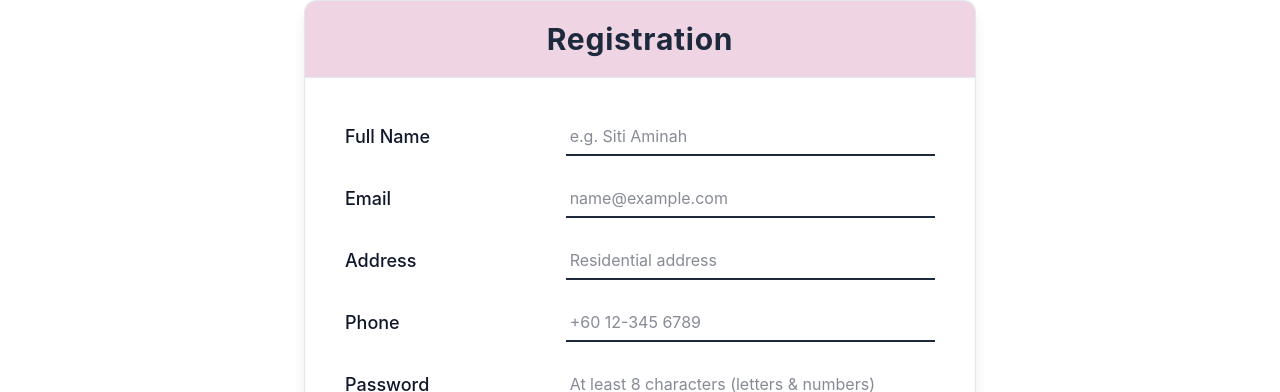
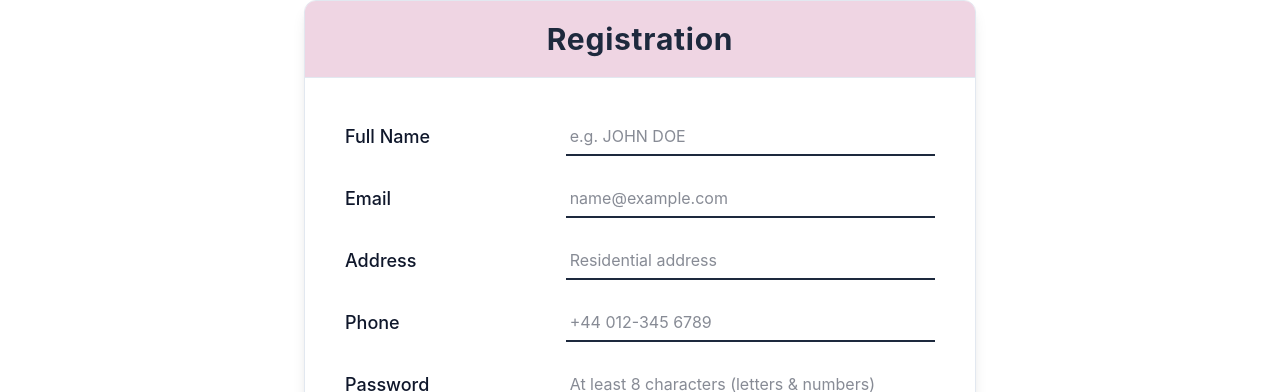
Before and after one commit to verlanski/KV6014-Group-Project, a React (Vite) app: page /register in a window 1280 px wide. Shown: the part 372-764 px from the top of the page. Built offline with nearby package versions, Linux system fonts and the light colour scheme.

Commit message:
auth pages 2

```diff
--- a/src/pages/RegisterPage.jsx
+++ b/src/pages/RegisterPage.jsx
@@ -199,7 +199,7 @@ export default function RegisterPage() {
                   id="fullName"
                   name="fullName"
                   type="text"
-                  placeholder="e.g. Siti Aminah"
+                  placeholder="e.g. JOHN DOE"
                   value={formData.fullName}
                   onChange={handleChange}
                   onBlur={handleBlur}
@@ -298,7 +298,7 @@ export default function RegisterPage() {
                   id="phone"
                   name="phone"
                   type="tel"
-                  placeholder="+60 12-345 6789"
+                  placeholder="+44 012-345 6789"
                   value={formData.phone}
                   onChange={handleChange}
                   onBlur={handleBlur}
```
